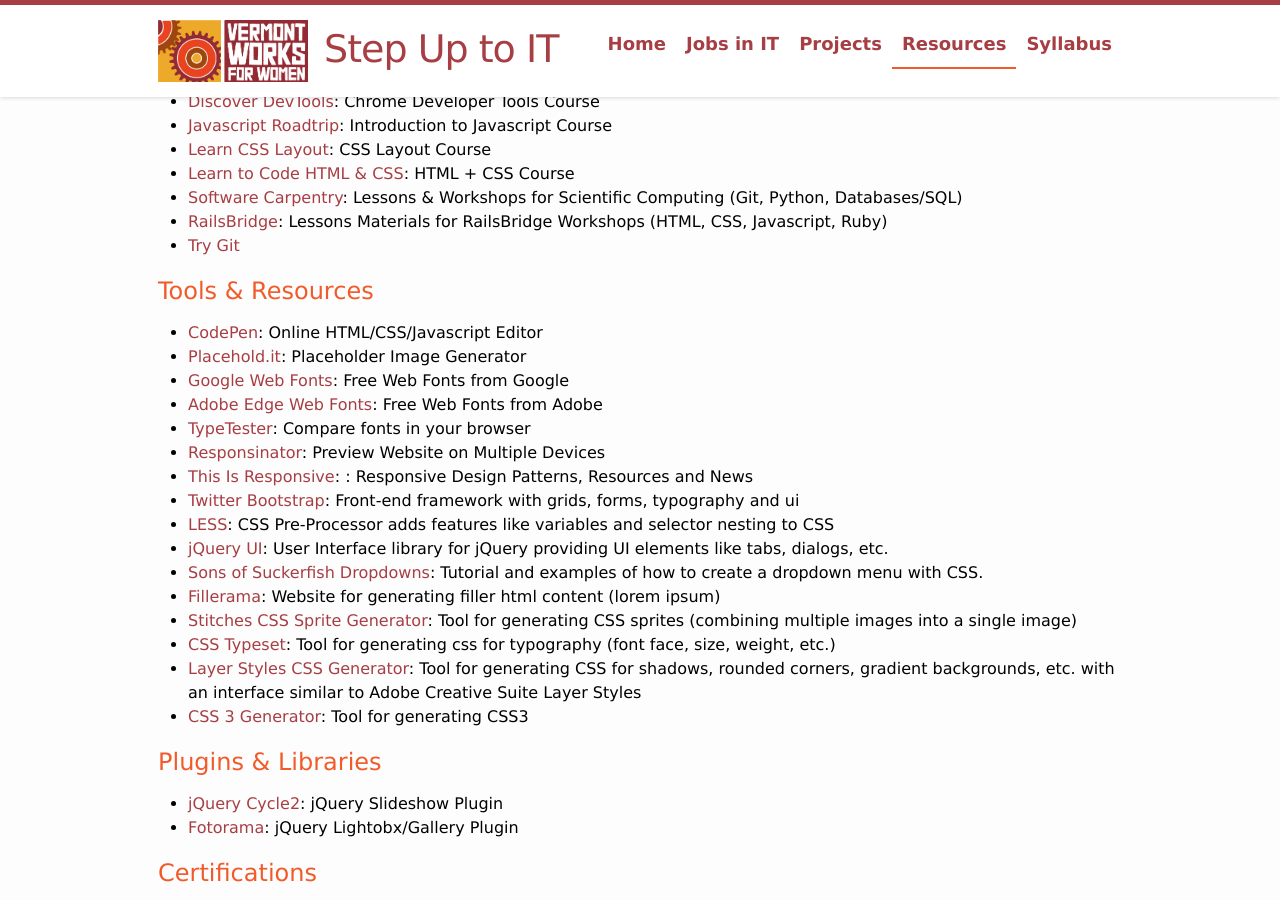
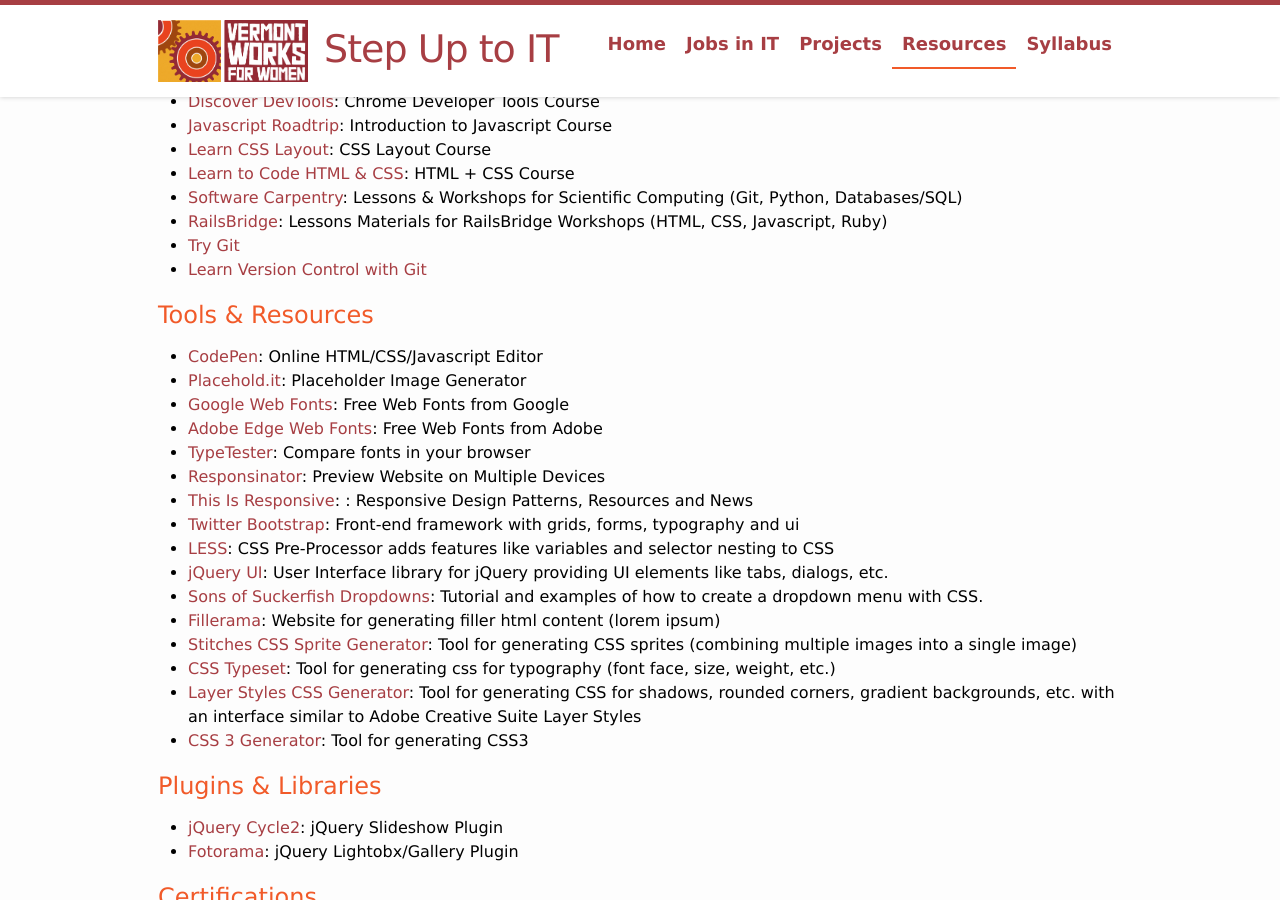
Before and after one commit to jennybeaudin/step-up-it, a Jekyll site: the page built from resource.md, in a window 1280 px wide and 900 px high, scrolled down 778 px. Built offline with Jekyll 4.4.1, drawn with Linux system fonts in a browser that asks for light colours.

Commit message:
Add additional git tutorial resource.

```diff
--- a/resource.md
+++ b/resource.md
@@ -56,6 +56,7 @@
 -   [Software Carpentry](http://software-carpentry.org): Lessons & Workshops for Scientific Computing (Git, Python, Databases/SQL)
 -   [RailsBridge](http://docs.railsbridge.org/docs/): Lessons Materials for RailsBridge Workshops (HTML, CSS, Javascript, Ruby)
 -   [Try Git](https://try.github.io)
+-   [Learn Version Control with Git](http://www.git-tower.com/learn/ebook/command-line/introduction)
 
 Tools & Resources
 -----------------
```
